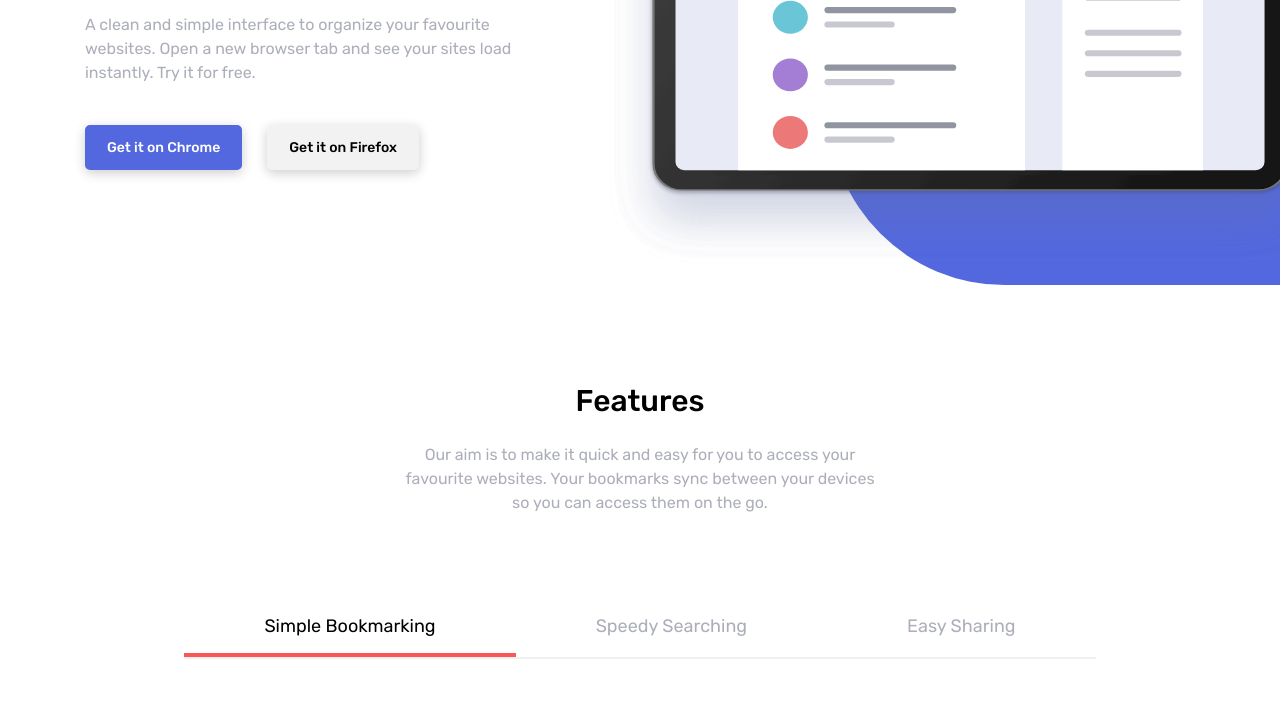
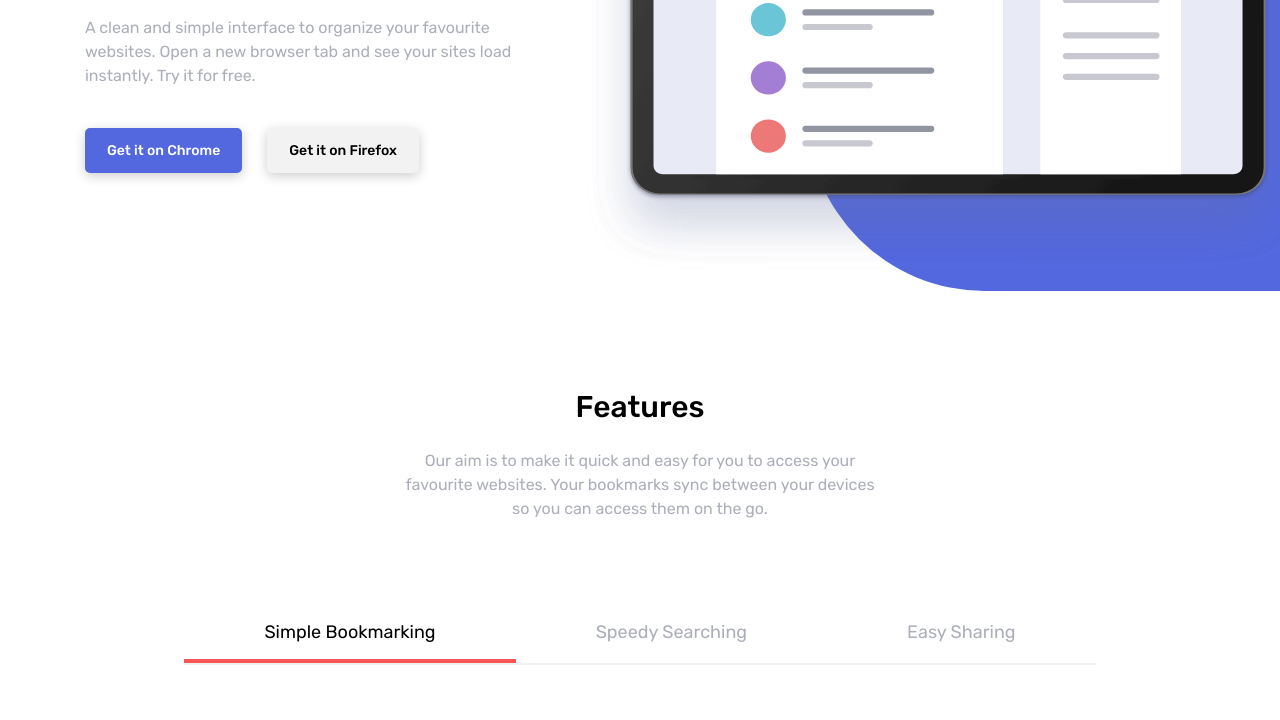
Before and after one commit to myers32/Bookmark-landing-page, a website: page index.html in a window 1280 px wide. Shown: the part 380-1100 px from the top of the page. Drawn offline with nearby package versions, Linux system fonts and the light colour scheme; files that its build step writes are made by us from their sources.

Commit message:
styling for breakpoints added

```diff
--- a/app/scss/components/hero.scss
+++ b/app/scss/components/hero.scss
@@ -21,12 +21,16 @@
     height: 244px;
 
     @include u.breakpoint-up(medium) {
-      height: 532px;
+      height: 480px;
+      width: 70%;
+      left: 25%;
     }
 
     @include u.breakpoint-up(large) {
+      height: 538px;
       flex: 3;
       order: 2;
+      left: -2%;
     }
 
     &::before {
```
